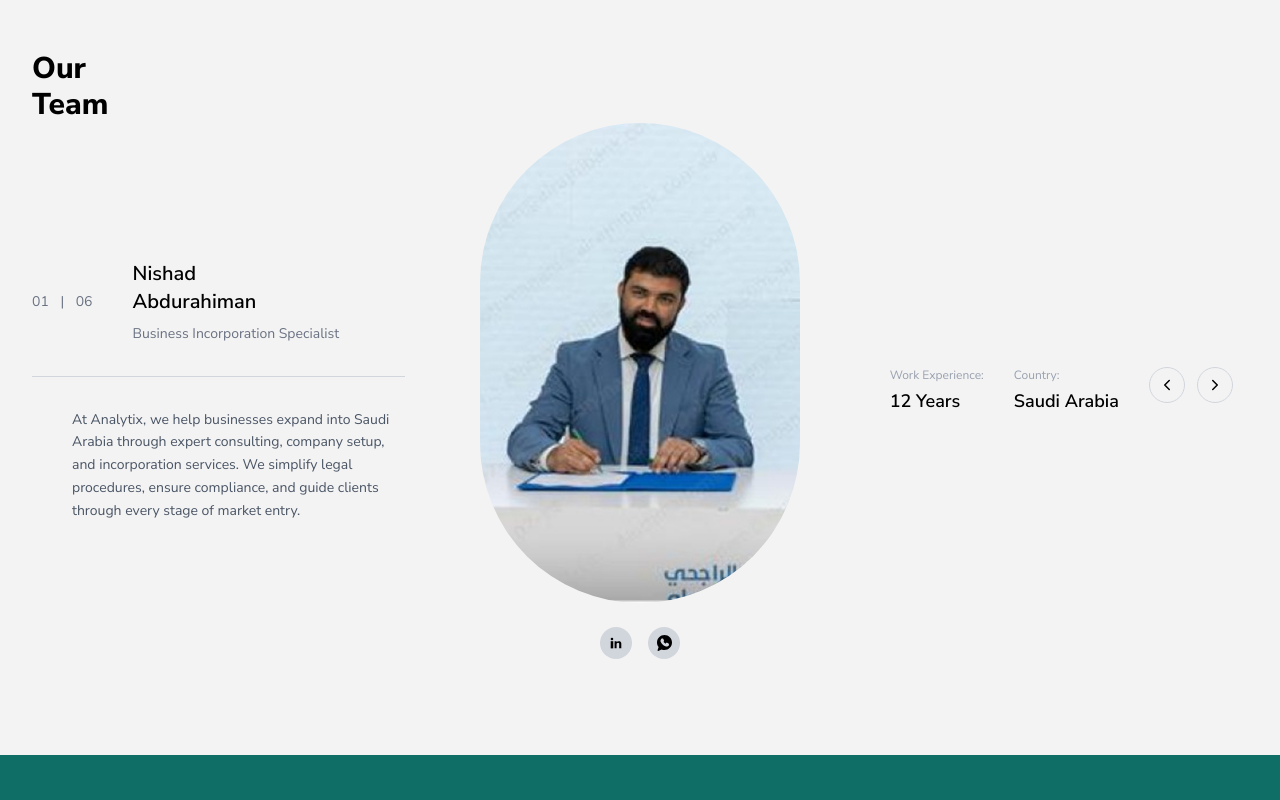
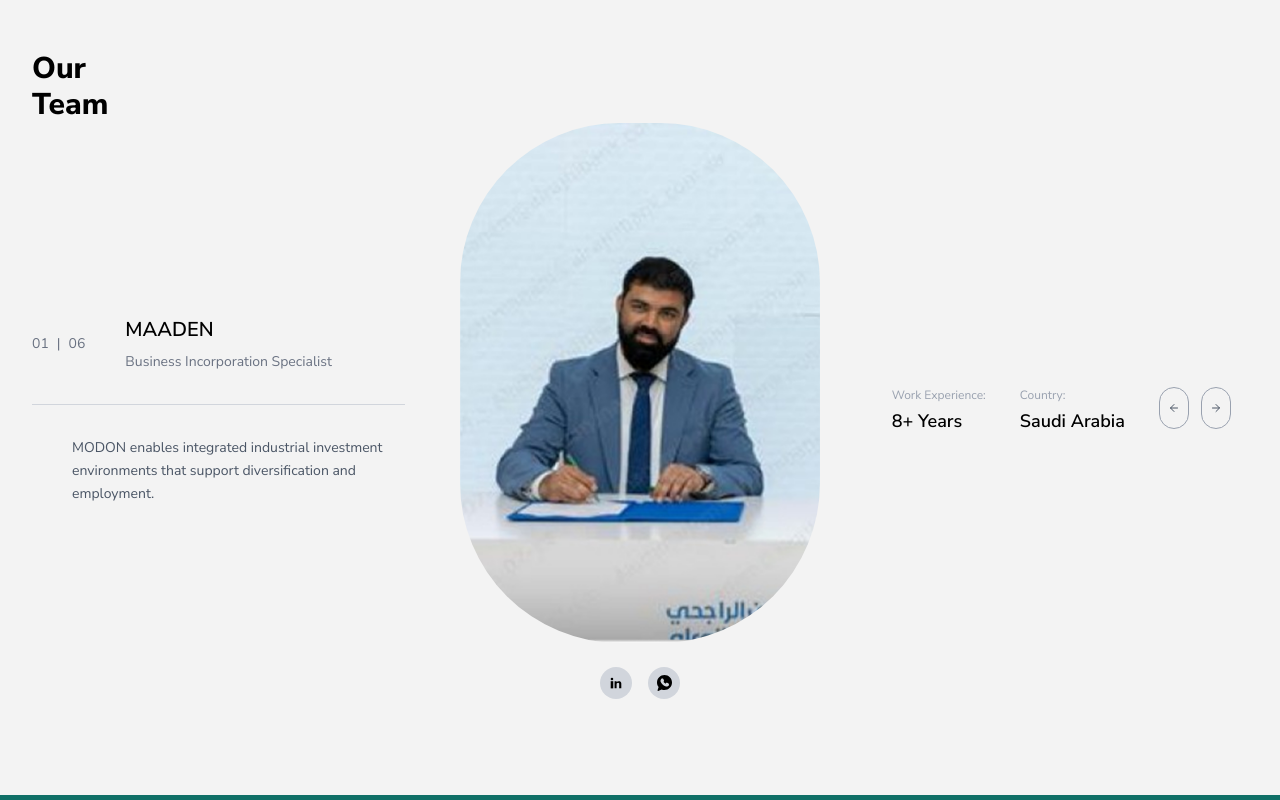
Before and after one commit to Blueweb2/Nishad-Gateway-Frontend, a Next.js app: page /about-us in a window 1280 px wide. Shown: the part 2040-2840 px from the top of the page. Built offline with nearby package versions, Linux system fonts and the light colour scheme; no server answers.

Commit message:
updated about us page

```diff
--- a/components/user/about/AboutTeam.tsx
+++ b/components/user/about/AboutTeam.tsx
@@ -3,46 +3,75 @@
 import Image from "next/image";
 import { ChevronLeft, ChevronRight } from "lucide-react";
 import { useRef, useState } from "react";
+import { Swiper, SwiperSlide } from "swiper/react";
+import { Parallax } from "swiper/modules";
+import OvalArrow from "@/components/user/ui/OvalArrow";
+import FadeUpScroll from "../ui/FadeUpScroll";
+import "swiper/css/parallax";
 
 const slides = [
   {
-    src: "/about/testimonials.jpg",
+    name: "Ahmed Al-Qahtani",
+    jobTitle: "Business Incorporation Specialist",
     title: "MAADEN",
+    country: "Saudi Arabia",
+    experience: "8+ Years",
+    src: "/about/aboutIntro.jpg",
     description:
       "MODON enables integrated industrial investment environments that support diversification and employment.",
     link: "Browse Case Studies"
   },
   {
+    name: "Fahad Al-Salem",
+    jobTitle: "Industrial Development Manager",
+    title: "MODON",
+    country: "UAE",
+    experience: "10+ Years",
     src: "/about/saudi-expansion.png",
-    title: "MODON",
     description:
       "Creating strong industrial ecosystems that foster investment, employment, and long-term development.",
     link: "Explore Mining Projects"
   },
   {
+    name: "Sara Al-Harbi",
+    jobTitle: "Sustainability Strategy Director",
+    title: "NEOM",
+    country: "India",
+    experience: "12+ Years",
     src: "/about/indro-section.jpg",
-    title: "NEOM",
     description:
       "NEOM is building a futuristic, sustainable region powered by innovation, advanced technology, and smart infrastructure.",
     link: "View Industrial Developments"
   },
   {
+    name: "Omar Al-Faraj",
+    jobTitle: "Energy Investment Advisor",
+    title: "ARAMCO",
+    country: "America",
+    experience: "15+ Years",
     src: "/about/buisnessveriticals.jpg",
-    title: "ARAMCO",
     description:
       "Aramco drives global energy solutions while investing in sustainable development and technological advancement.",
     link: "Discover Future Cities"
   },
   {
+    name: "Noura Al-Mutairi",
+    jobTitle: "Tourism Development Consultant",
+    title: "RED SEA GLOBAL",
+    country: "China",
+    experience: "9+ Years",
     src: "/about/aboutIntro.jpg",
-    title: "RED SEA GLOBAL",
     description:
       "Red Sea Global develops regenerative tourism destinations focused on environmental protection and luxury experiences.",
     link: "Explore Energy Innovations"
   },
   {
+    name: "Khalid Al-Dossari",
+    jobTitle: "Chemical Innovation Lead",
+    title: "SABIC",
+    country: "Brazil",
+    experience: "11+ Years",
     src: "/about/aboutHero.jpg",
-    title: "SABIC",
     description:
       "SABIC is a global leader in diversified chemicals, delivering innovative material solutions for industries worldwide.",
     link: "View Tourism Destinations"
@@ -72,16 +101,18 @@
             <div className="flex items-center">
               {/* Counter */}
               <p className="text-sm text-gray-500">
-                01 <span className="mx-2">|</span> 06
+                {String(activeIndex + 1).padStart(2, "0")}
+                <span className="mx-2">|</span>
+                {String(slides.length).padStart(2, "0")}
               </p>
 
               {/* Name */}
               <div className="ml-10">
-                <h3 className="text-xl font-semibold">
-                  Nishad <br /> Abdurahiman
-                </h3>
+                <FadeUpScroll delay={0.3} key={activeIndex}>
+                  <h3 className="text-xl font-semibold">{activeSlide.title}</h3>
+                </FadeUpScroll>
                 <p className="text-sm text-gray-500 mt-2">
-                  Business Incorporation Specialist
+                  {activeSlide.jobTitle}
                 </p>
               </div>
             </div>
@@ -92,25 +123,45 @@
             <div className="flex items-center relative">
               {/* Description */}
               <p className="text-sm text-gray-600 leading-relaxed max-w-sm ml-10">
-                At Analytix, we help businesses expand into Saudi Arabia through
-                expert consulting, company setup, and incorporation services.
-                We simplify legal procedures, ensure compliance, and guide
-                clients through every stage of market entry.
+                {activeSlide.description}
               </p>
             </div>
           </div>
 
-          {/* CENTER IMAGE */}
+          {/* CENTER IMAGE src="/about/aboutIntro.jpg"*/}
           <div className="flex flex-col items-center">
-
-            <div className="relative w-80 h-[480px] rounded-[160px] overflow-hidden">
-              <Image
-                src="/about/aboutIntro.jpg"
-                alt="Team Member"
-                fill
-                className="object-cover"
-              />
-            </div>
+            <Swiper
+              modules={[Parallax]}
+              speed={900}
+              parallax
+              slidesPerView={1}
+              loop
+              onSwiper={(swiper) => (swiperRef.current = swiper)}
+              onSlideChange={(swiper) => setActiveIndex(swiper.realIndex)}
+              className="w-[360px] h-[520px]"
+            >
+              {slides.map((slide, index) => (
+                <SwiperSlide
+                  key={index}
+                  className="!flex !items-center !justify-center"
+                >
+                  <div className="relative w-[360px] h-[520px] rounded-[160px] overflow-hidden">
+                    <div
+                      className="absolute inset-0"
+                      data-swiper-parallax="-30%"
+                    >
+                      <Image
+                        src={slide.src}
+                        alt="Case Study"
+                        fill
+                        className="object-cover"
+                        priority={index === 0}
+                      />
+                    </div>
+                  </div>
+                </SwiperSlide>
+              ))}
+            </Swiper>
 
             {/* Social Icons */}
             <div className="flex gap-4 mt-6">
@@ -128,22 +179,26 @@
 
             <div>
               <p className="text-xs text-gray-400">Work Experience:</p>
-              <p className="text-lg font-semibold mt-1">12 Years</p>
+              <p className="text-lg font-semibold mt-1">{activeSlide.experience}</p>
             </div>
 
             <div>
               <p className="text-xs text-gray-400">Country:</p>
-              <p className="text-lg font-semibold mt-1">Saudi Arabia</p>
+              <p className="text-lg font-semibold mt-1">{activeSlide.country}</p>
             </div>
 
             {/* Navigation Arrows */}
             <div className="flex gap-3">
-              <button className="w-9 h-9 flex items-center justify-center rounded-full border border-gray-300 hover:bg-black hover:text-white transition">
-                <ChevronLeft size={18} />
-              </button>
-              <button className="w-9 h-9 flex items-center justify-center rounded-full border border-gray-300 hover:bg-black hover:text-white transition">
-                <ChevronRight size={18} />
-              </button>
+              <OvalArrow
+                direction="left"
+                variant="gray"
+                onClick={() => swiperRef.current?.slidePrev()}
+              />
+              <OvalArrow
+                direction="right"
+                variant="gray"
+                onClick={() => swiperRef.current?.slideNext()}
+              />
             </div>
 
           </div>
--- a/components/user/about/BusinessVerticals.tsx
+++ b/components/user/about/BusinessVerticals.tsx
@@ -18,7 +18,7 @@
   {
     title: "Investment Advisory",
     subtitle: "Capital & Growth Advisory",
-    image: "/about/buisnessveriticals.jpg",
+    image: "/buisnessgrowth/Dress-Code.jpg",
     points: [
       "Investment Structuring",
       "Due Diligence",
@@ -28,7 +28,7 @@
   {
     title: "Strategic Partnerships",
     subtitle: "Global Expansion Support",
-    image: "/about/buisnessveriticals.jpg",
+    image: "/buisnessgrowth/business-coworkers-discussing-new-ideas-brainstorming-together-looking-new-project-document.jpg",
     points: [
       "Joint Ventures",
       "Local Sponsor Identification",
--- a/components/user/home/KeyServices.tsx
+++ b/components/user/home/KeyServices.tsx
@@ -121,7 +121,7 @@
 
       {/* Top Row */}
       <div className="flex items-start justify-between">
-        <Image src={icon} alt={title} width={82} height={82} />
+        <Image src={icon} alt={title} width={40} height={40} />
 
         <ArrowRight
           size={18}
@@ -131,13 +131,13 @@
 
       {/* Content */}
       <div className="mt-6">
-        <p className="text-xl font-medium">
+        <p className="text-2xl font-medium">
           {title}
         </p>
 
         <p
           className="
-            text-base md:text-lg text-white/90 leading-tight
+            text-base md:text-lg text-white/50 leading-tight
             mt-3
             opacity-0 translate-y-2
             transition-all duration-300
```
